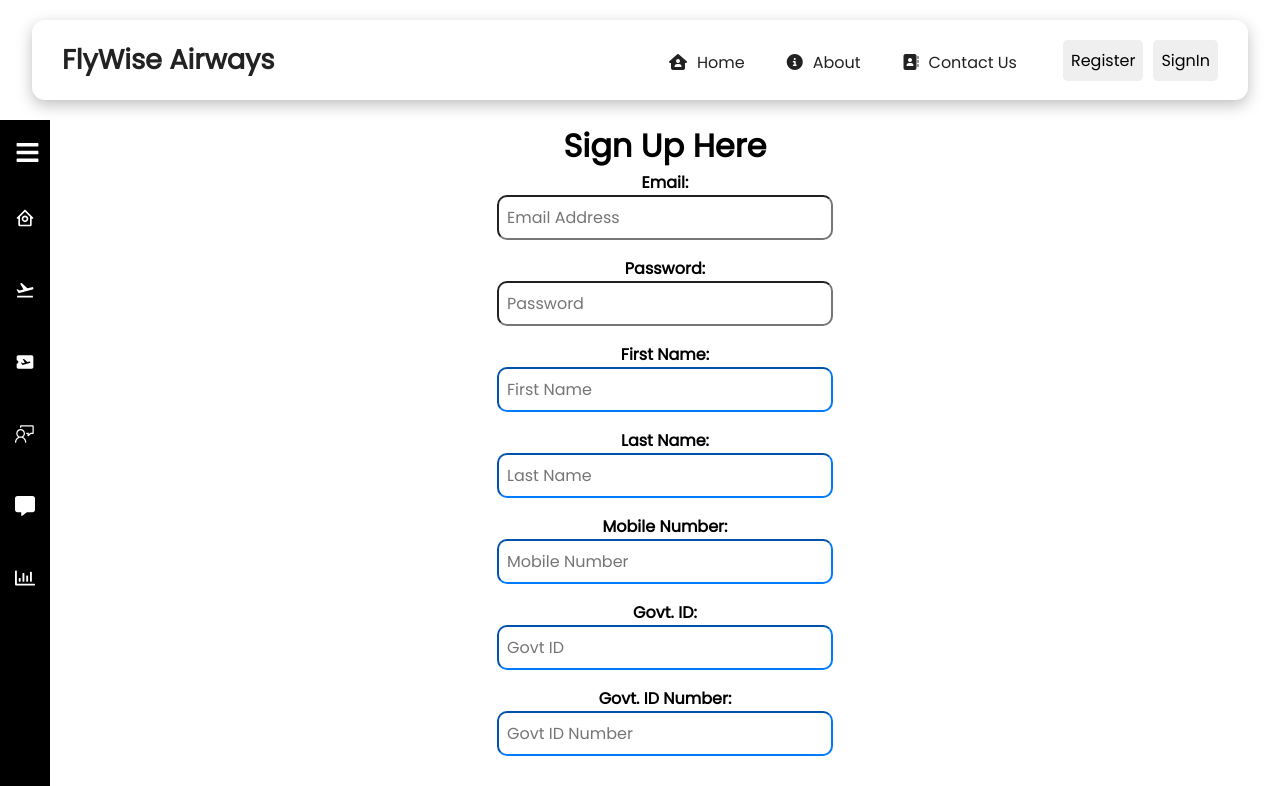
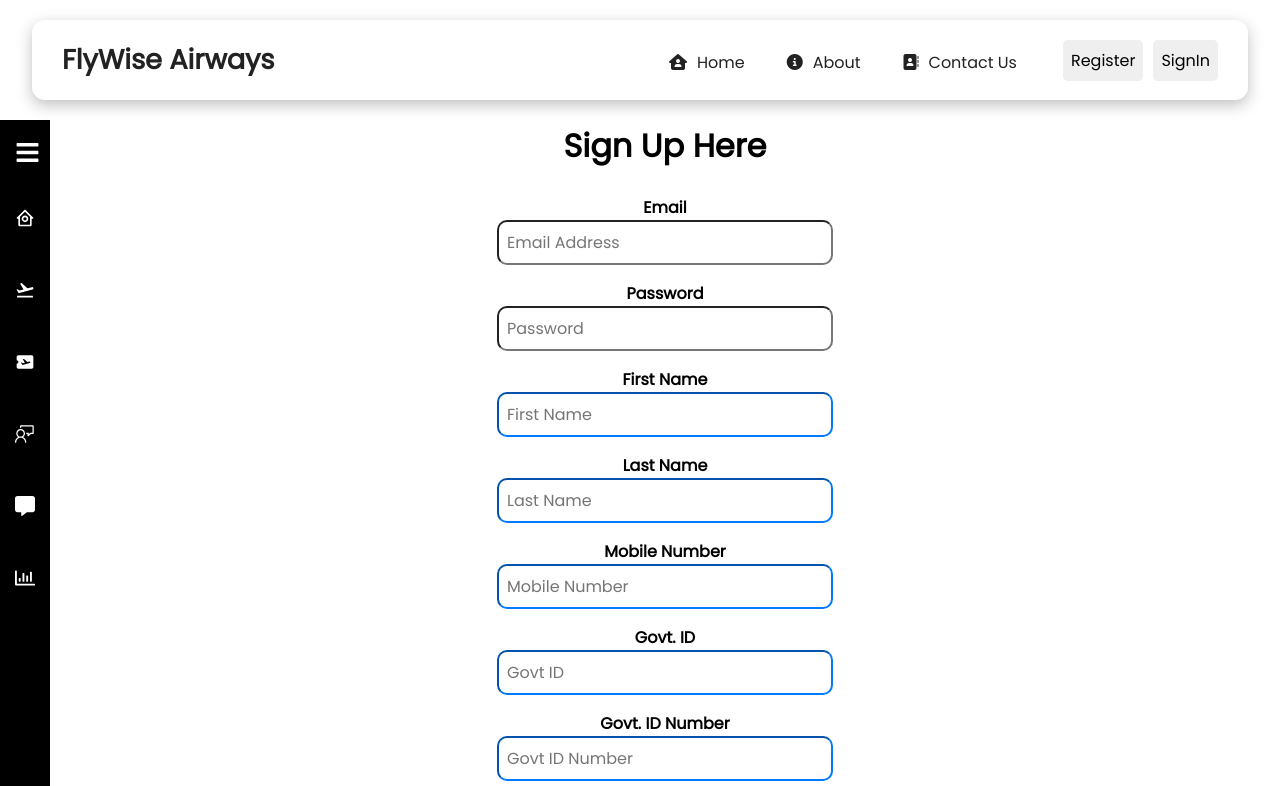
Before and after one commit to sameernangare/FlyWise_Airways, a React (Create React App) app in the folder frontend/: page /register in a window 1280 px wide. Shown: the top 786 px of the page. Built offline with nearby package versions, Linux system fonts and the light colour scheme; no server answers.

Commit message:
chore: indentation

```diff
--- a/frontend/src/routes/Register.js
+++ b/frontend/src/routes/Register.js
@@ -29,7 +29,8 @@ const Register = () => {
     govtIdNumber,
   } = formData;
 
-  const onChange = (e) => setFormData({ ...formData, [e.target.name]: e.target.value });
+  const onChange = (e) =>
+    setFormData({ ...formData, [e.target.name]: e.target.value });
 
   const onSubmit = async (event) => {
     event.preventDefault();
@@ -55,10 +56,10 @@ const Register = () => {
       <div className="middleContent">
         <div className="container">
           <h1>Sign Up Here</h1>
-
+          <br />
           <form className="add-flight-form" onSubmit={(e) => onSubmit(e)}>
             <div>
-              <label htmlFor="email">Email: </label>
+              <label htmlFor="email">Email </label>
               <br />
               <input
                 type="email"
@@ -71,7 +72,7 @@ const Register = () => {
             </div>
 
             <div>
-              <label htmlFor="password">Password: </label>
+              <label htmlFor="password">Password </label>
               <br />
               <input
                 type="password"
@@ -85,7 +86,7 @@ const Register = () => {
             </div>
 
             <div>
-              <label htmlFor="firstName">First Name: </label>
+              <label htmlFor="firstName">First Name </label>
               <br />
               <input
                 type="text"
@@ -98,7 +99,7 @@ const Register = () => {
             </div>
 
             <div>
-              <label htmlFor="lastName">Last Name: </label>
+              <label htmlFor="lastName">Last Name </label>
               <br />
               <input
                 type="text"
@@ -110,7 +111,7 @@ const Register = () => {
             </div>
 
             <div>
-              <label htmlFor="phoneNumber">Mobile Number: </label>
+              <label htmlFor="phoneNumber">Mobile Number </label>
               <br />
               <input
                 type="text"
@@ -122,7 +123,7 @@ const Register = () => {
             </div>
 
             <div>
-              <label htmlFor="govtId">Govt. ID: </label>
+              <label htmlFor="govtId">Govt. ID </label>
               <br />
               <input
                 type="text"
@@ -135,7 +136,7 @@ const Register = () => {
             </div>
 
             <div>
-              <label htmlFor="govtIdNumber">Govt. ID Number: </label>
+              <label htmlFor="govtIdNumber">Govt. ID Number </label>
               <br />
               <input
                 type="text"
--- a/frontend/src/routes/SignIn.js
+++ b/frontend/src/routes/SignIn.js
@@ -1,15 +1,16 @@
 import React, { useState, useContext } from "react";
 import "../styles/AddFlightStyles.css";
 import { UserContext } from "../App";
-import { useLocation, useNavigate } from "react-router-dom";
+import { useNavigate } from "react-router-dom";
 import axios from "axios";
 import { toast } from "react-toastify";
 
 function SignIn() {
-  const { state, dispatch } = useContext(UserContext);
+  const { dispatch } = useContext(UserContext);
   const [email, setEmail] = useState("");
   const [password, setPassword] = useState("");
   const navigate = useNavigate();
+
   //  const location = useLocation();
   const BASE_URL = "http://localhost:8080";
   //   console.log(sessionmStorage.getItem("fid"));
@@ -35,6 +36,7 @@ function SignIn() {
       password: password,
     };
 
+    // To prevents the default form submission behavior (page reload after submit)
     event.preventDefault();
 
     try {
@@ -55,6 +57,8 @@ function SignIn() {
       };
 
       setAuthToken(token);
+
+      // setting a default authorization header for Axios requests
       axios.defaults.headers.common[
         "Authorization"
       ] = `Bearer ${sessionStorage.getItem("jwtToken")}`;
@@ -62,14 +66,14 @@ function SignIn() {
       //Bookflight
       if (sessionStorage.getItem("jwtToken") && sessionStorage.getItem("fid")) {
         toast.success("Login Successful.");
-        dispatch({ type: "USER", payload: true });
+        dispatch({ type: "USER", payload: true }); // payload -- authenticated = true
         navigate("/selectseat");
       }
 
       //Home page
       else if (sessionStorage.getItem("role") === "ROLE_USER") {
         toast.success("Login Successful.");
-        dispatch({ type: "USER", payload: true });
+        dispatch({ type: "USER", payload: true }); // payload -- authenticated = true
         navigate("/");
       }
 
@@ -78,9 +82,8 @@ function SignIn() {
         sessionStorage.getItem("jwtToken") &&
         sessionStorage.getItem("role") === "ROLE_ADMIN"
       ) {
-        dispatch({ type: "ADMIN", payload: true });
-
         toast.success("Login Successful.");
+        dispatch({ type: "ADMIN", payload: true }); // payload -- authenticated = true
         navigate(`/admin`);
       }
     } catch (error) {
@@ -92,12 +95,15 @@ function SignIn() {
 
   return (
     <div className="middleContent">
+      <br />
+      <br />
       <div className="container">
         <div className="container-fluid bg-light py-5">
           <div className="row justify-content-center align-items-center">
             <div className="col-md-6 col-lg-4 bg-white rounded shadow p-4">
               <div style={{ justifyContent: "center" }}>
                 <h2 className="text-center">Login here</h2>
+                <br />
                 <form onSubmit={handleSubmit} className="add-flight-form">
                   <div>
                     <label htmlFor="email">Email : </label>
@@ -110,7 +116,7 @@ function SignIn() {
                       onChange={(e) => setEmail(e.target.value)}
                     />
                   </div>
-
+                  <br />
                   <div className="form-group">
                     <label htmlFor="password">Password : </label>
                     <input
@@ -139,6 +145,7 @@ function SignIn() {
           </div>
         </div>
       </div>
+      <br />
     </div>
   );
 }
```
